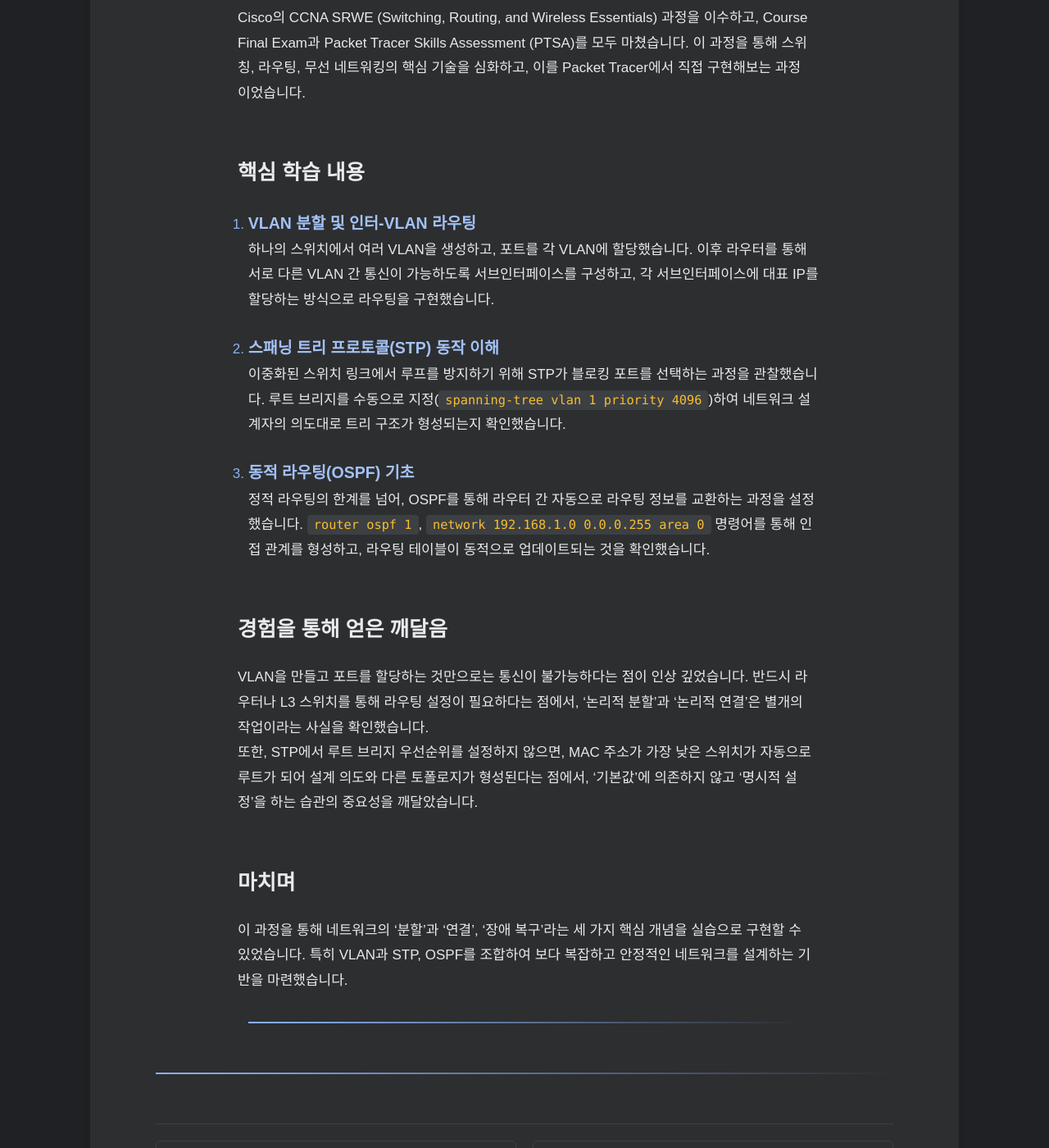
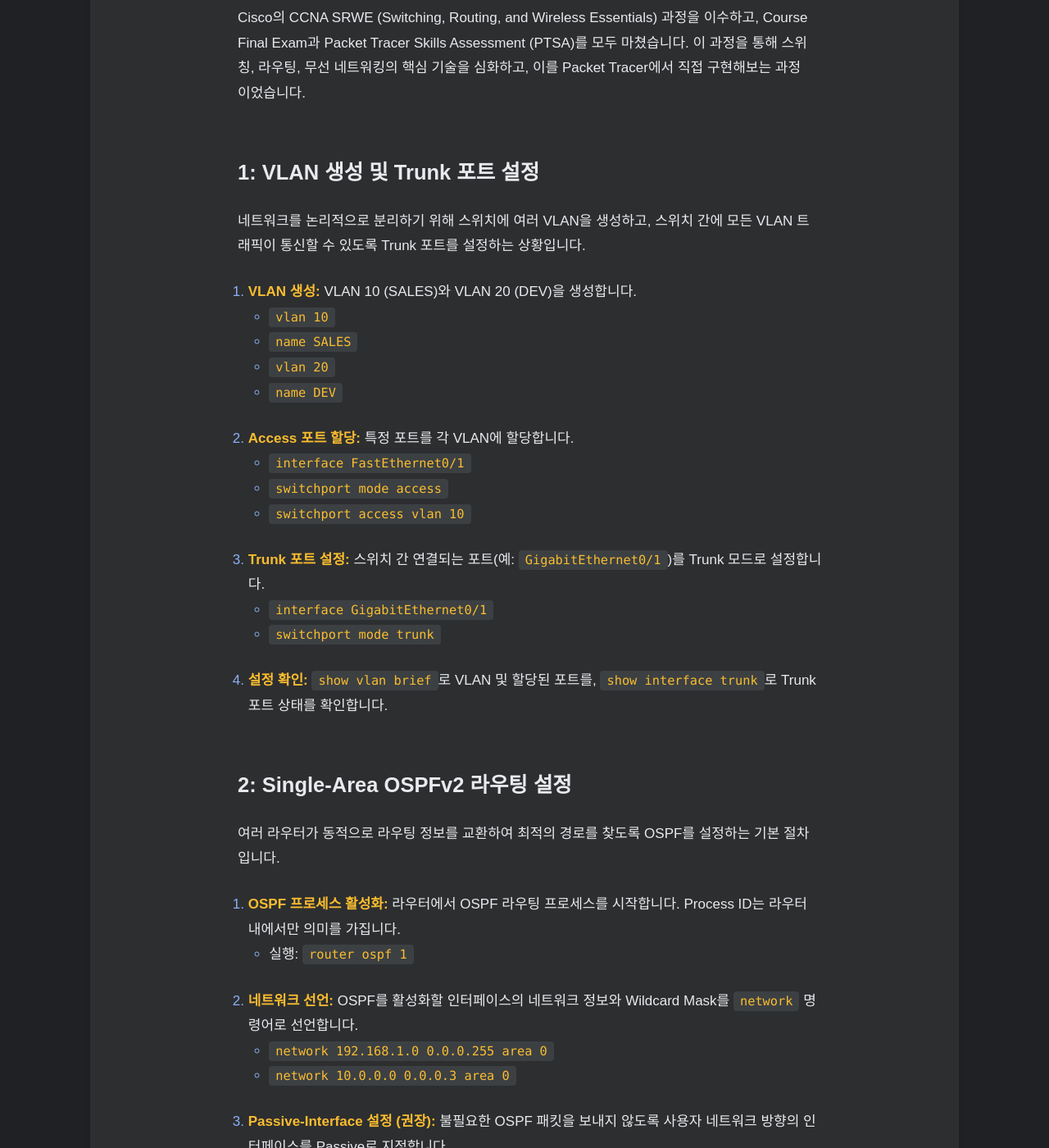
Before and after one commit to HamaP0/HamaP0.github.io, a Jekyll site: the page built from _posts/자격증/2025-07-19-CCNA2_SRWE.md, in a window 1280 px wide and 1400 px high, scrolled down 292 px. Shown: the whole window at 82% size. Built offline with Jekyll 4.4.1, drawn with Linux system fonts in a browser that asks for light colours; some web fonts are replaced; some of the changed text lies outside the part shown.

Commit message:
Update 2025-07-19-CCNA2_SRWE.md

```diff
--- a/_posts/자격증/2025-07-19-CCNA2_SRWE.md
+++ b/_posts/자격증/2025-07-19-CCNA2_SRWE.md
@@ -7,25 +7,66 @@
 ---
 Cisco의 CCNA SRWE (Switching, Routing, and Wireless Essentials) 과정을 이수하고, Course Final Exam과 Packet Tracer Skills Assessment (PTSA)를 모두 마쳤습니다. 이 과정을 통해 스위칭, 라우팅, 무선 네트워킹의 핵심 기술을 심화하고, 이를 Packet Tracer에서 직접 구현해보는 과정이었습니다.
 
-## 핵심 학습 내용
+## 1: VLAN 생성 및 Trunk 포트 설정
 
-1.  **VLAN 분할 및 인터-VLAN 라우팅**
-    하나의 스위치에서 여러 VLAN을 생성하고, 포트를 각 VLAN에 할당했습니다. 이후 라우터를 통해 서로 다른 VLAN 간 통신이 가능하도록 서브인터페이스를 구성하고, 각 서브인터페이스에 대표 IP를 할당하는 방식으로 라우팅을 구현했습니다.
+네트워크를 논리적으로 분리하기 위해 스위치에 여러 VLAN을 생성하고, 스위치 간에 모든 VLAN 트래픽이 통신할 수 있도록 Trunk 포트를 설정하는 상황입니다.
 
-2.  **스패닝 트리 프로토콜(STP) 동작 이해**
-    이중화된 스위치 링크에서 루프를 방지하기 위해 STP가 블로킹 포트를 선택하는 과정을 관찰했습니다. 루트 브리지를 수동으로 지정(`spanning-tree vlan 1 priority 4096`)하여 네트워크 설계자의 의도대로 트리 구조가 형성되는지 확인했습니다.
+1.  **VLAN 생성:** VLAN 10 (SALES)와 VLAN 20 (DEV)을 생성합니다.
+    *   `vlan 10`
+    *   `name SALES`
+    *   `vlan 20`
+    *   `name DEV`
 
-3.  **동적 라우팅(OSPF) 기초**
-    정적 라우팅의 한계를 넘어, OSPF를 통해 라우터 간 자동으로 라우팅 정보를 교환하는 과정을 설정했습니다. `router ospf 1`, `network 192.168.1.0 0.0.0.255 area 0` 명령어를 통해 인접 관계를 형성하고, 라우팅 테이블이 동적으로 업데이트되는 것을 확인했습니다.
+2.  **Access 포트 할당:** 특정 포트를 각 VLAN에 할당합니다.
+    *   `interface FastEthernet0/1`
+    *   `switchport mode access`
+    *   `switchport access vlan 10`
 
-## 경험을 통해 얻은 깨달음
+3.  **Trunk 포트 설정:** 스위치 간 연결되는 포트(예: `GigabitEthernet0/1`)를 Trunk 모드로 설정합니다.
+    *   `interface GigabitEthernet0/1`
+    *   `switchport mode trunk`
 
-VLAN을 만들고 포트를 할당하는 것만으로는 통신이 불가능하다는 점이 인상 깊었습니다. 반드시 라우터나 L3 스위치를 통해 라우팅 설정이 필요하다는 점에서, ‘논리적 분할’과 ‘논리적 연결’은 별개의 작업이라는 사실을 확인했습니다.
-또한, STP에서 루트 브리지 우선순위를 설정하지 않으면, MAC 주소가 가장 낮은 스위치가 자동으로 루트가 되어 설계 의도와 다른 토폴로지가 형성된다는 점에서, ‘기본값’에 의존하지 않고 ‘명시적 설정’을 하는 습관의 중요성을 깨달았습니다.
+4.  **설정 확인:** `show vlan brief`로 VLAN 및 할당된 포트를, `show interface trunk`로 Trunk 포트 상태를 확인합니다.
+
+## 2: Single-Area OSPFv2 라우팅 설정
+
+여러 라우터가 동적으로 라우팅 정보를 교환하여 최적의 경로를 찾도록 OSPF를 설정하는 기본 절차입니다.
+
+1.  **OSPF 프로세스 활성화:** 라우터에서 OSPF 라우팅 프로세스를 시작합니다. Process ID는 라우터 내에서만 의미를 가집니다.
+    *   실행: `router ospf 1`
+
+2.  **네트워크 선언:** OSPF를 활성화할 인터페이스의 네트워크 정보와 Wildcard Mask를 `network` 명령어로 선언합니다.
+    *   `network 192.168.1.0 0.0.0.255 area 0`
+    *   `network 10.0.0.0 0.0.0.3 area 0`
+
+3.  **Passive-Interface 설정 (권장):** 불필요한 OSPF 패킷을 보내지 않도록 사용자 네트워크 방향의 인터페이스를 Passive로 지정합니다.
+    *   `passive-interface GigabitEthernet0/1`
+
+4.  **상태 확인:** `show ip ospf neighbor`로 인접 라우터 관계를, `show ip route ospf`로 학습된 라우팅 경로를 확인합니다.
+
+## 네트워크 핵심 개념 및 명령어
+
+네트워크 상태를 확인하기 위한 `ping`, `traceroute`와 같은 기본 도구 사용은 필수입니다. 이 과정에서는 특히 스위칭과 라우팅의 핵심이 되는 개념과 명령어를 정확히 아는 것이 중요했습니다.
+
+*   **Router-on-a-Stick**
+    *   **개념:** 라우터의 단일 물리 인터페이스를 여러 개의 논리적인 하위 인터페이스로 나누어 VLAN 간 라우팅을 수행하는 기술입니다.
+    *   **핵심 명령어:** `interface g0/0.10`, `encapsulation dot1q 10`
+
+*   **OSPF Wildcard Mask**
+    *   **개념:** 서브넷 마스크와 비트가 반대인 값으로, OSPF `network` 명령어에서 일치시킬 IP 주소 범위를 지정하는 데 사용됩니다. `0`은 '검사하라', `1`은 '무시하라'는 의미입니다.
+
+*   **DTP (Dynamic Trunking Protocol)**
+    *   **개념:** 스위치 포트가 동적으로 Trunk 모드가 될지 Access 모드가 될지 협상하는 Cisco 전용 프로토콜입니다. 보안상 정적으로 `switchport mode trunk`나 `access`를 설정하는 것이 권장됩니다.
+
+*   **EtherChannel**
+    *   **개념:** 여러 개의 물리적 스위치 포트를 하나의 논리적 링크로 묶어 대역폭을 늘리고 이중화를 제공하는 기술입니다.
+
+*   **DHCP Snooping**
+    *   **개념:** 신뢰할 수 없는 DHCP 서버로부터의 응답을 차단하여 IP 주소 할당을 보호하는 L2 보안 기능입니다.
 
 ## 마치며
 
-이 과정을 통해 네트워크의 ‘분할’과 ‘연결’, ‘장애 복구’라는 세 가지 핵심 개념을 실습으로 구현할 수 있었습니다. 특히 VLAN과 STP, OSPF를 조합하여 보다 복잡하고 안정적인 네트워크를 설계하는 기반을 마련했습니다.
+스위칭과 라우팅의 핵심 원리를 다루는 과정이었던 만큼, VLAN과 OSPF 설정은 여러 번 반복해도 중요한 내용이었습니다. 이 메뉴얼이 향후 네트워크를 설계하거나 문제를 해결해야 할 때, 기본적이면서도 가장 확실한 절차를 상기시켜주는 역할을 할 것입니다.
 
 
 <hr class="short-rule">
```
